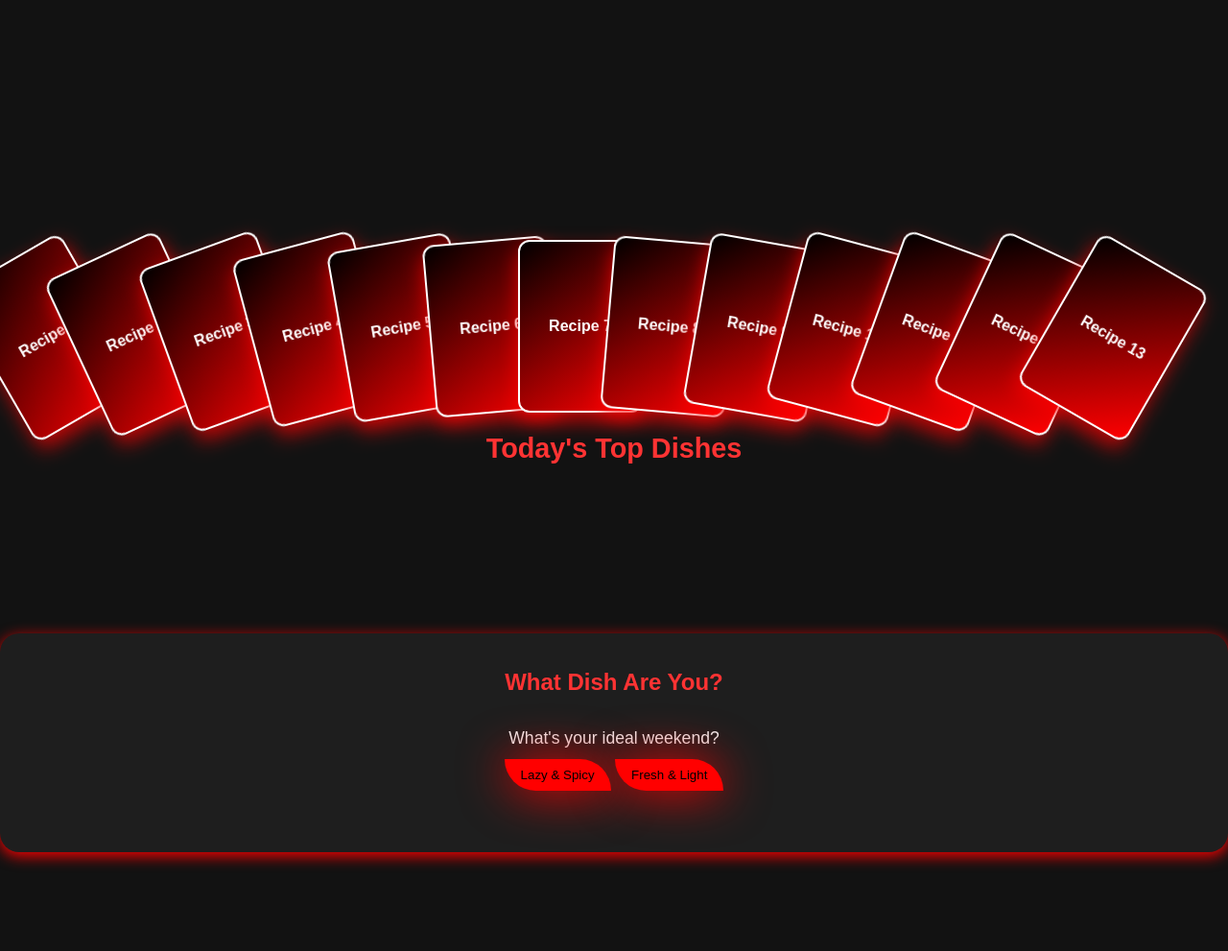
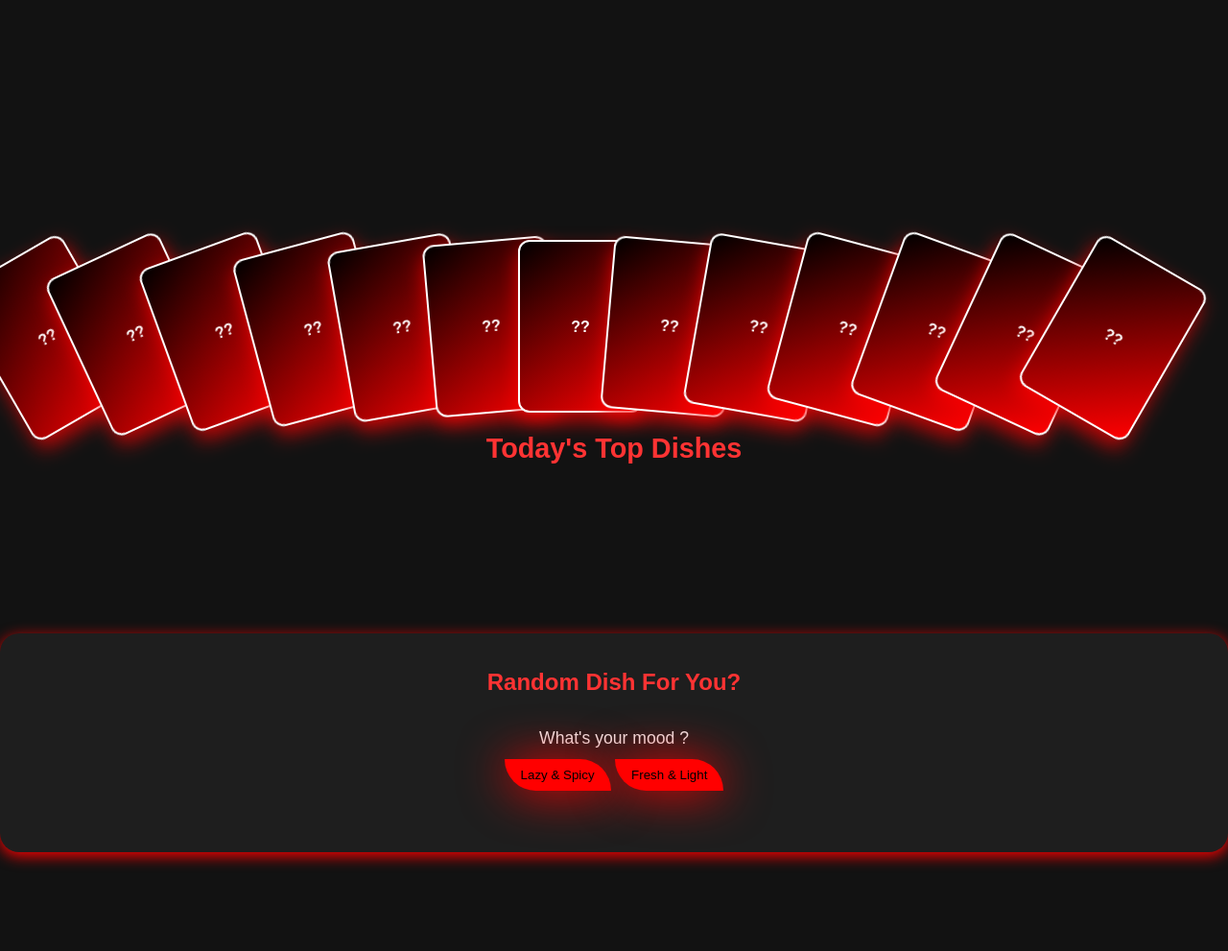
Before and after one commit to praman07/Recipe-Sharing-enhanced, a PHP site: page / in a window 1280 px wide. Shown: the part 1440-2431 px from the top of the page at 96% size. Run offline with PHP 8.4, Linux system fonts and the light colour scheme.

Commit message:
index.php

```diff
--- a/recipe/index.php
+++ b/recipe/index.php
@@ -339,7 +339,7 @@ session_start();
       <?php for ($i = 1; $i <= 13; $i++): ?>
         <div class="card" style="left: <?= 85 * ($i - 1) + 30 ?>px; transform: rotate(<?= -30 + 5 * ($i - 1) ?>deg); z-index: <?= $i ?>;">
           <div class="card-inner">
-            <div class="card-back">Recipe <?= $i ?></div>
+            <div class="card-back">??</div>
             <div class="card-front"><img src="<?= $i ?>.jpg" alt="Recipe <?= $i ?>"></div>
           </div>
         </div>
@@ -350,9 +350,9 @@ session_start();
   </section>
 
   <div class="section">
-    <h2>What Dish Are You?</h2>
+    <h2>Random Dish For You?</h2>
     <div style="text-align: center;">
-      <p>What's your ideal weekend?</p>
+      <p>What's your mood ?</p>
      <button class="join" onclick="showResult('spicy')">Lazy & Spicy</button>
 <button class="join" onclick="showResult('light')">Fresh & Light</button>
 
@@ -553,18 +553,59 @@ document.addEventListener("DOMContentLoaded", function () {
   window.showResult = function (type) {
     const quizOptions = {
       spicy: [
-        "You are: Chole Bhature 🌶️",
-        "You are: Paneer Tikka 🔥",
-        "You are: Spicy Rajma Chawal 🍛",
-        "You are: Tandoori Aloo 😈",
-        "You are: Schezwan Noodles 🍜"
+        " Chole Bhature 🌶️",
+        " Paneer Tikka 🔥",
+        " Spicy Rajma Chawal 🍛", "Chole Bhature 🌶️",
+"Paneer Tikka 🔥",
+"Spicy Rajma Chawal 🍛",
+"Tandoori Aloo 😈",
+"Schezwan Noodles 🍜",
+"Chicken Biryani 🍗",
+"Aloo Tikki Chaat 🥔",
+"Spicy Misal Pav 🌶️",
+"Bhut Jolokia Curry 🔥🔥",
+"Kolhapuri Chicken 🍖",
+"Kadai Paneer 🌶️",
+"Mirchi Bajji 🌶️",
+"Garlic Chicken Fry 🧄",
+"Spicy Egg Curry 🍳",
+"Andhra Fish Curry 🐟",
+"Peri Peri Fries 🍟",
+"Chettinad Chicken 🍛",
+"Tandoori Mushroom 🍄",
+"Chilli Paneer 🌶️",
+"Pepper Rasam 🍵",
+
+        " Tandoori Aloo 😈",
+         "Schezwan Noodles 🍜"
+
       ],
       light: [
-        "You are: Fruit Salad 🍓",
-        "You are: Cucumber Raita 🥒",
-        "You are: Lemon Rice 🍋",
-        "You are: Aam Panna 🥭",
-        "You are: Veg Soup 🍲"
+        " Fruit Salad 🍓",
+        " Cucumber Raita 🥒",
+        " Lemon Rice 🍋",
+        "Fruit Salad 🍓",
+"Cucumber Raita 🥒",
+"Lemon Rice 🍋",
+"Aam Panna 🥭",
+"Veg Soup 🍲",
+"Steamed Idlis 🍘",
+"Palak Soup 🍃",
+"Oats Upma 🌾",
+"Boiled Moong Salad 🥗",
+"Dhokla 🍥",
+"Vegetable Poha 🍛",
+"Lettuce Wraps 🥬",
+"Sweet Corn Salad 🌽",
+"Low-oil Pav Bhaji 🍞",
+"Bhel Puri (No Sev) 🍲",
+"Khichdi with Ghee 🍚",
+"Stuffed Tomatoes 🍅",
+"Grilled Zucchini 🥒",
+"Beetroot Cutlets ❤️",
+"Tomato Cucumber Sandwich 🥪",
+        " Aam Panna 🥭",
+        " Veg Soup 🍲"
       ]
     };
 
```
